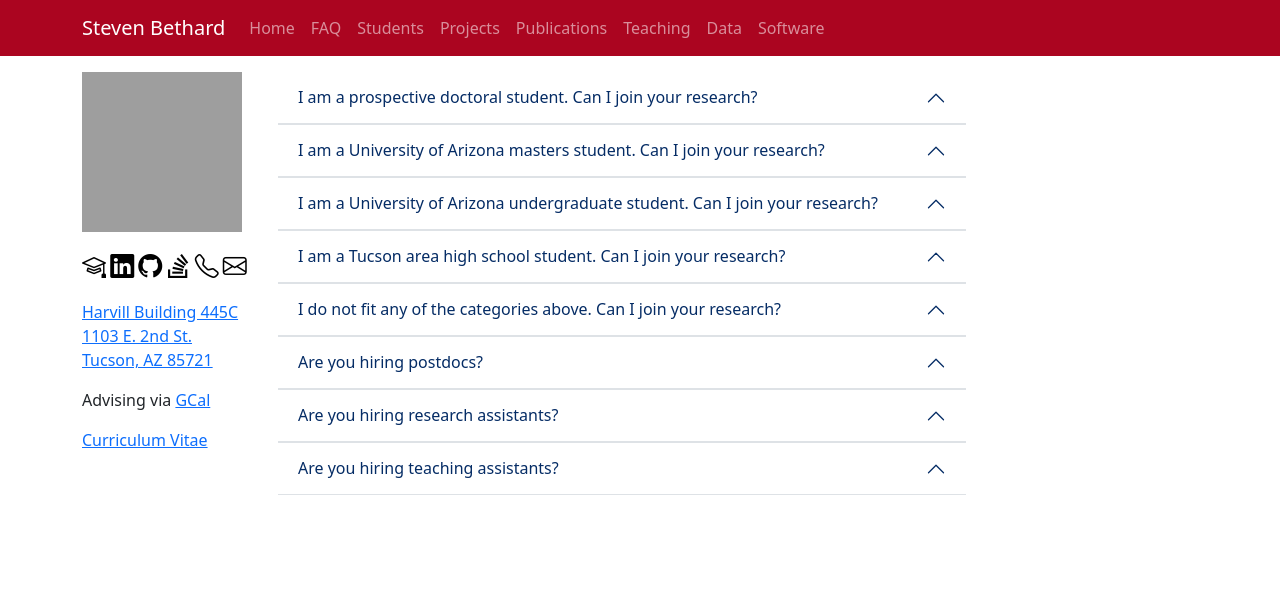
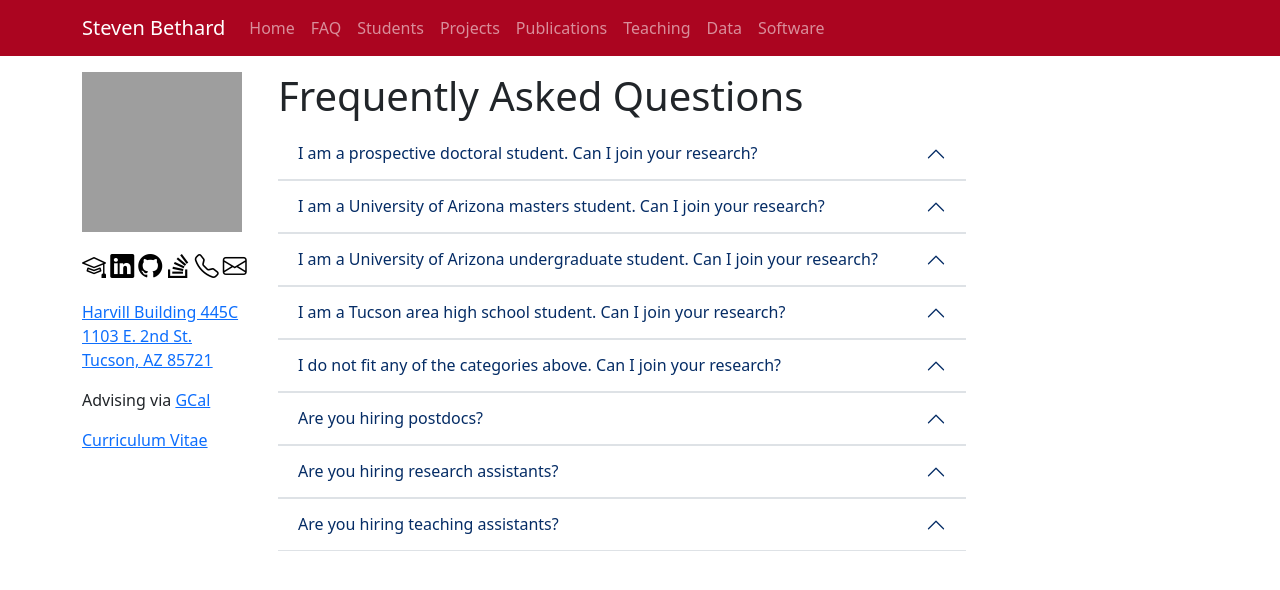
Before and after one commit to bethard/bethard.github.io, a Jekyll site: the page built from faq.md, in a window 1280 px wide. Shown: the top 590 px of the page. Built offline with Jekyll 4.4.1, drawn with Linux system fonts in a browser that asks for light colours; grey boxes are pictures that could not be loaded.

Commit message:
Adds missing heading

```diff
--- a/faq.md
+++ b/faq.md
@@ -3,6 +3,8 @@ layout: default
 title: "FAQ"
 order: 1
 ---
+
+# Frequently Asked Questions #
 
 <div class="accordion accordion-flush" id="faq">
   {% for question in site.data.faq.questions %}
```
